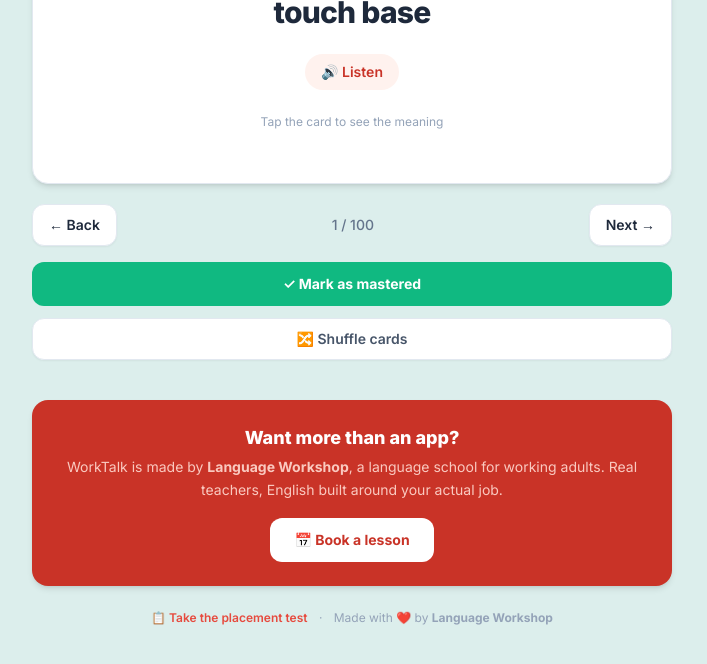
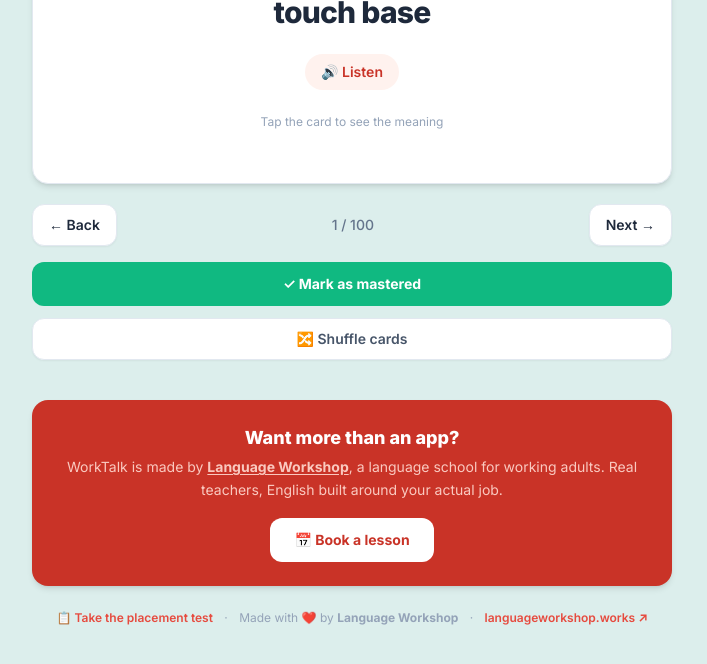
Before and after one commit to emiliyahandzhiyska-sketch/worktalk, a plain HTML site: page index.html in a window 1280 px wide. Shown: the part 778-1442 px from the top of the page, without its empty margins (288-995 px from the left). Drawn offline with nearby package versions, Linux system fonts and the light colour scheme.

Commit message:
Link back to languageworkshop.works from the school card and footer
Co-Authored-By: Claude Fable 5.2 <noreply@anthropic.com>

```diff
--- a/index.html
+++ b/index.html
@@ -224,7 +224,7 @@
     <section class="mt-10 bg-brand-600 rounded-2xl p-6 text-center text-white shadow-md">
       <p class="text-lg font-extrabold mb-1">Want more than an app?</p>
       <p class="text-sm text-brand-100/90 mb-4 leading-relaxed">
-        WorkTalk is made by <b>Language Workshop</b>, a language school for working adults.
+        WorkTalk is made by <a href="https://languageworkshop.works" target="_blank" rel="noopener" class="font-bold underline underline-offset-2 hover:text-white">Language Workshop</a>, a language school for working adults.
         Real teachers, English built around your actual job.
       </p>
       <a id="ctaLink" href="#"
@@ -237,6 +237,8 @@
       <a href="placement.html" class="font-semibold text-brand-500 hover:underline">📋 Take the placement test</a>
       <span class="mx-2">·</span>
       Made with ❤️ by <b>Language Workshop</b>
+      <span class="mx-2">·</span>
+      <a href="https://languageworkshop.works" target="_blank" rel="noopener" class="font-semibold text-brand-500 hover:underline">languageworkshop.works ↗</a>
     </footer>
 
   </div>
--- a/sw.js
+++ b/sw.js
@@ -1,7 +1,7 @@
 // WorkTalk service worker: network first, cache fallback.
 // Updates arrive immediately when online; the app still opens offline.
 
-const CACHE = 'worktalk-v30';
+const CACHE = 'worktalk-v31';
 
 const CORE = [
   '.',
```
